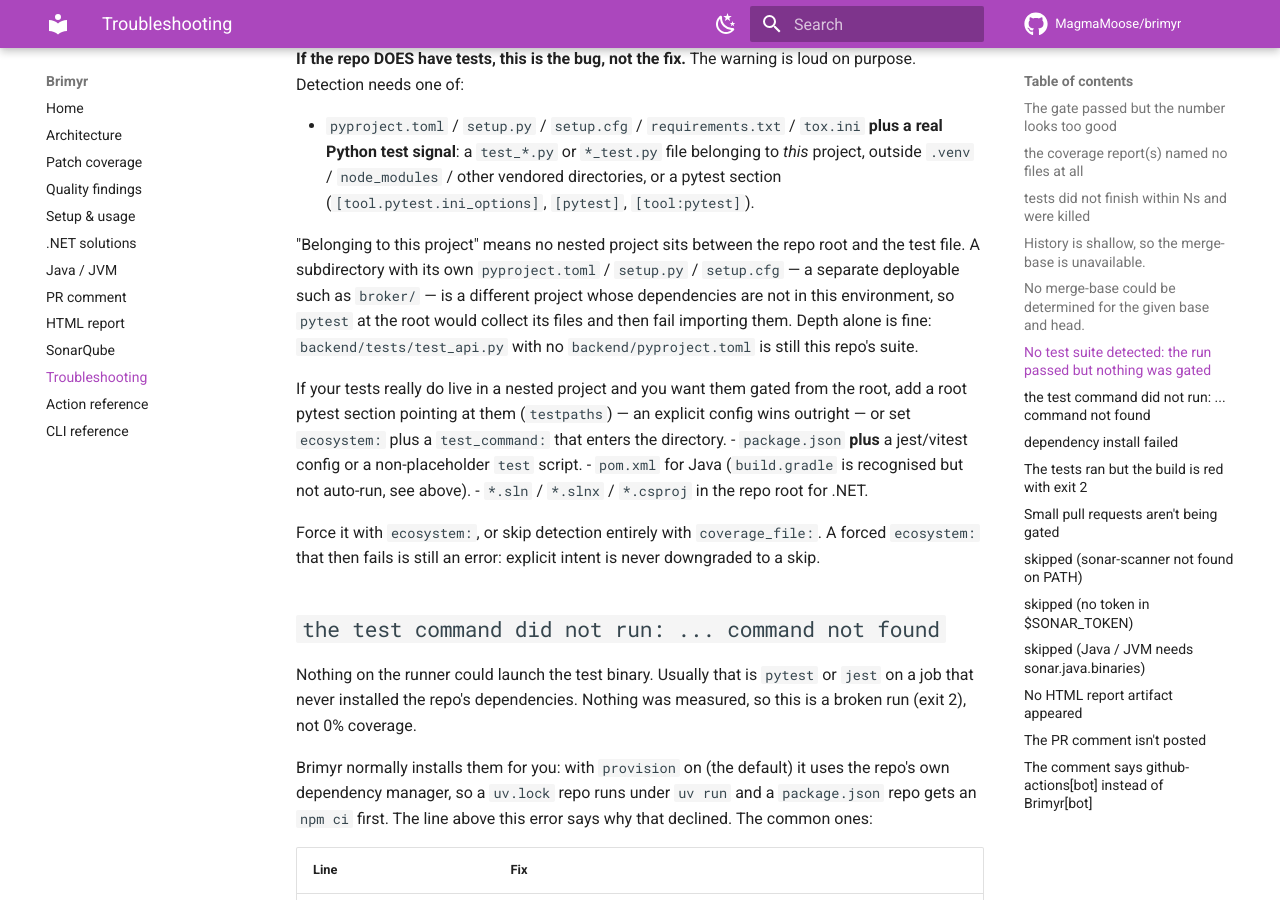
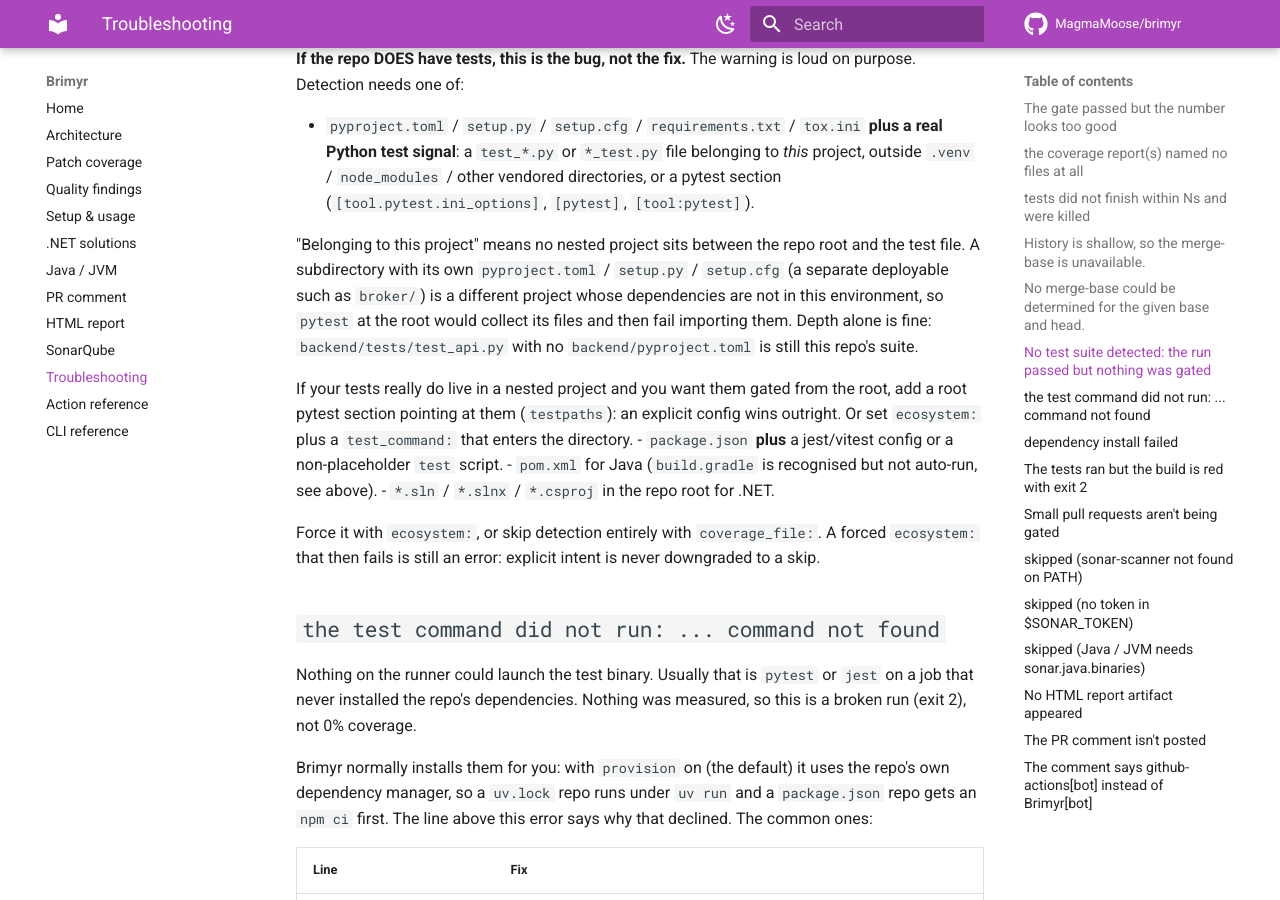
Before and after one commit to MagmaMoose/brimyr, an MkDocs documentation site: the page built from docs/troubleshooting.md, in a window 1280 px wide and 900 px high, scrolled down 2600 px. Built offline with MkDocs 1.6.1 and Material for MkDocs 9.7.7, drawn with Linux system fonts in a browser that asks for light colours; comment, search, counter and statistics services are not loaded.

```diff
--- a/docs/troubleshooting.md
+++ b/docs/troubleshooting.md
@@ -111,14 +111,14 @@ purpose. Detection needs one of:
 
   "Belonging to this project" means no nested project sits between the repo root and
   the test file. A subdirectory with its own `pyproject.toml` / `setup.py` /
-  `setup.cfg` — a separate deployable such as `broker/` — is a different project whose
+  `setup.cfg` (a separate deployable such as `broker/`) is a different project whose
   dependencies are not in this environment, so `pytest` at the root would collect its
   files and then fail importing them. Depth alone is fine: `backend/tests/test_api.py`
   with no `backend/pyproject.toml` is still this repo's suite.
 
   If your tests really do live in a nested project and you want them gated from the
-  root, add a root pytest section pointing at them (`testpaths`) — an explicit config
-  wins outright — or set `ecosystem:` plus a `test_command:` that enters the directory.
+  root, add a root pytest section pointing at them (`testpaths`): an explicit config
+  wins outright. Or set `ecosystem:` plus a `test_command:` that enters the directory.
 - `package.json` **plus** a jest/vitest config or a non-placeholder `test` script.
 - `pom.xml` for Java (`build.gradle` is recognised but not auto-run, see above).
 - `*.sln` / `*.slnx` / `*.csproj` in the repo root for .NET.
```
